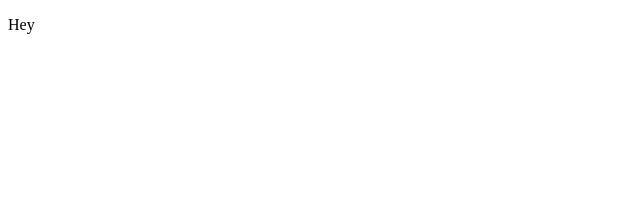
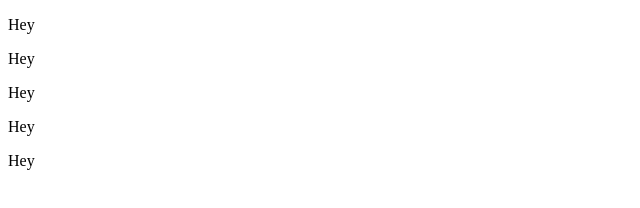
Before and after one commit to Wasted-art/Study-wa, a plain HTML site: page index.html in a window 1280 px wide. Shown: the whole page, without its empty margins (0-640 px from the left). Drawn offline with Linux system fonts and the light colour scheme.

Commit message:
sec upload

```diff
--- a/index.html
+++ b/index.html
@@ -5,5 +5,9 @@
 </head>
 <body>
 <p>Hey</p>
+<p>Hey</p>
+<p>Hey</p>
+<p>Hey</p>
+<p>Hey</p>
 </body>
 </html>
```
